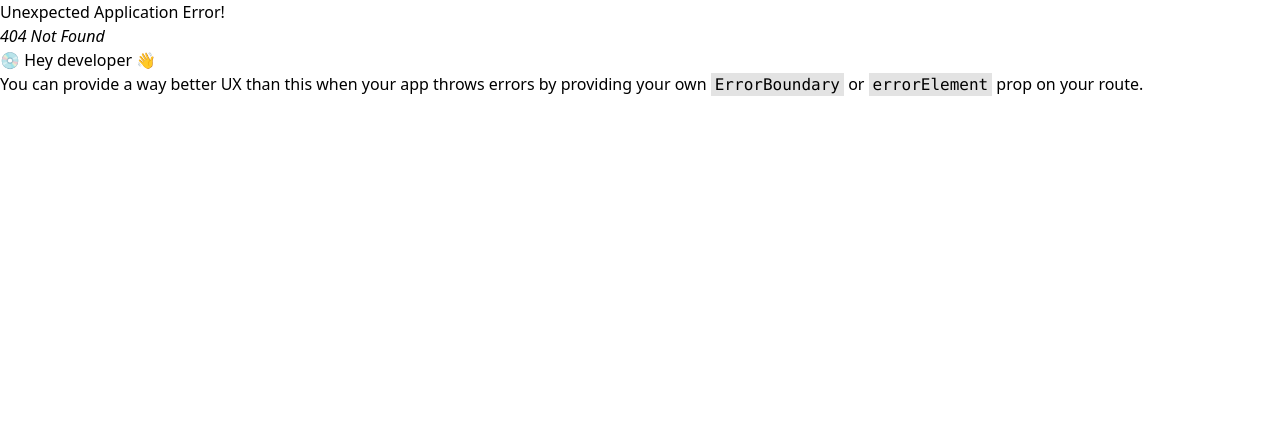
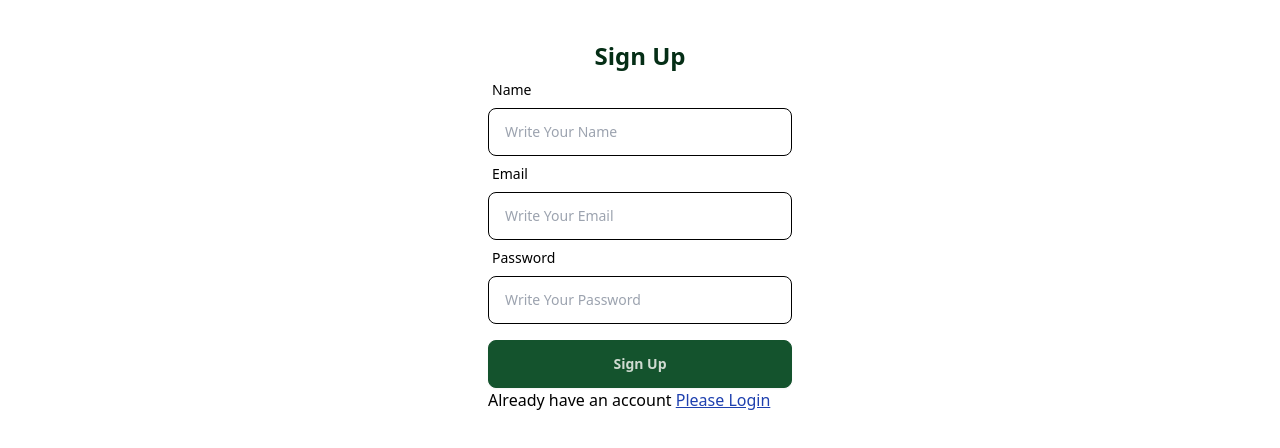
Before and after one commit to younusshamim/event-management, a React (Vite) app: page /signup in a window 1280 px wide. Before the commit this address had no page. Shown: the top 448 px of the page. Built offline with nearby package versions, Linux system fonts and the light colour scheme.

Commit message:
login and signup page

```diff
--- a/package.json
+++ b/package.json
@@ -19,6 +19,7 @@
     "react-date-range": "^2.0.1",
     "react-dom": "^18.2.0",
     "react-hook-form": "^7.51.5",
+    "react-hot-toast": "^2.4.1",
     "react-icons": "^5.2.1",
     "react-redux": "^9.1.2",
     "react-router-dom": "^6.23.1",
--- a/src/components/Input.jsx
+++ b/src/components/Input.jsx
@@ -2,6 +2,7 @@ import cn from "../utils/class-names";
 
 const Input = ({
   type = "text",
+  size,
   label,
   error,
   className,
@@ -12,7 +13,7 @@ const Input = ({
   ...rest
 }) => {
   return (
-    <label className={cn("form-control w-full", className)}>
+    <label className={cn("form-control", className)}>
       <div className={cn("label", labelClassName)}>
         <span className="label-text">{label}</span>
       </div>
@@ -20,7 +21,8 @@ const Input = ({
       <label
         className={cn(
           "input input-bordered flex items-center gap-2 h-10",
-          inputWrapClassName
+          inputWrapClassName,
+          { "h-12": size === "lg" }
         )}
       >
         <input
--- a/src/pages/CreateEvent/CreateEditEvent.jsx
+++ b/src/pages/CreateEvent/CreateEditEvent.jsx
@@ -54,7 +54,9 @@ const CreateEditEvent = () => {
       </div>
 
       <div className="my-10 flex justify-end">
-        <PrimaryBtn className="w-52">Create Event</PrimaryBtn>
+        <PrimaryBtn className="w-52" type="submit">
+          Create Event
+        </PrimaryBtn>
       </div>
     </form>
   );
--- /dev/null
+++ b/src/pages/Login/Login.jsx
@@ -0,0 +1,66 @@
+import { useContext, useState } from "react";
+import { useForm } from "react-hook-form";
+import { Link, useLocation, useNavigate } from "react-router-dom";
+import Input from "../../components/Input";
+
+const Login = () => {
+  const {
+    register,
+    formState: { errors },
+    handleSubmit,
+  } = useForm();
+
+  const handleLogin = () => {};
+
+  return (
+    <div className="flex justify-center items-center">
+      <div className="w-96 p-10">
+        <h2 className="text-2xl text-primary-dark font-bold text-center">
+          Login
+        </h2>
+
+        <form onSubmit={handleSubmit(handleLogin)}>
+          <Input
+            size="lg"
+            label="Email"
+            placeholder="Write Your Email"
+            {...register("email", {
+              required: "Email is Required",
+            })}
+            error={errors.email?.message}
+          />
+
+          <Input
+            type="password"
+            size="lg"
+            label="Password"
+            placeholder="Write Your Password"
+            {...register("password", {
+              required: "Password is Required",
+            })}
+            error={errors.password?.message}
+          />
+
+          <input
+            className="btn btn-primary w-full mt-4"
+            value="Login"
+            type="submit"
+          />
+
+          <div>
+            {/* {loginError && <p className="text-red-600">{loginError}</p>} */}
+          </div>
+        </form>
+
+        <p>
+          New to Event Manager{" "}
+          <Link className="text-blue-800 underline" to="/signup">
+            Create new Account
+          </Link>
+        </p>
+      </div>
+    </div>
+  );
+};
+
+export default Login;
--- /dev/null
+++ b/src/pages/SignUp/SignUp.jsx
@@ -0,0 +1,73 @@
+//@ts-check
+import { useForm } from "react-hook-form";
+import { Link } from "react-router-dom";
+import Input from "../../components/Input";
+
+const SignUp = () => {
+  const {
+    register,
+    handleSubmit,
+    formState: { errors },
+  } = useForm();
+
+  const handleSignUp = () => {};
+
+  return (
+    <div className="flex justify-center items-center">
+      <div className="w-96 p-10">
+        <h2 className="text-2xl text-primary-dark font-bold text-center">
+          Sign Up
+        </h2>
+
+        <form onSubmit={handleSubmit(handleSignUp)}>
+          <Input
+            size="lg"
+            label="Name"
+            placeholder="Write Your Name"
+            {...register("name", {
+              required: "Name is Required",
+            })}
+            error={errors.name?.message}
+          />
+
+          <Input
+            size="lg"
+            label="Email"
+            placeholder="Write Your Email"
+            {...register("email", {
+              required: "Email is Required",
+            })}
+            error={errors.email?.message}
+          />
+
+          <Input
+            type="password"
+            size="lg"
+            label="Password"
+            placeholder="Write Your Password"
+            {...register("password", {
+              required: "Password is Required",
+            })}
+            error={errors.password?.message}
+          />
+
+          <input
+            className="btn btn-primary w-full mt-4"
+            value="Sign Up"
+            type="submit"
+          />
+          {/* {signUpError && <p className="text-red-600">{signUpError}</p>} */}
+        </form>
+
+        <p>
+          Already have an account{" "}
+          <Link className="text-blue-800 underline" to="/login">
+            Please Login
+          </Link>
+        </p>
+      </div>
+    </div>
+  );
+};
+
+export default SignUp;
```
Also changed, not shown: src/routes/router.jsx (+10 -0 lines), 1 other file (tests, documents, lock files or other folders).
